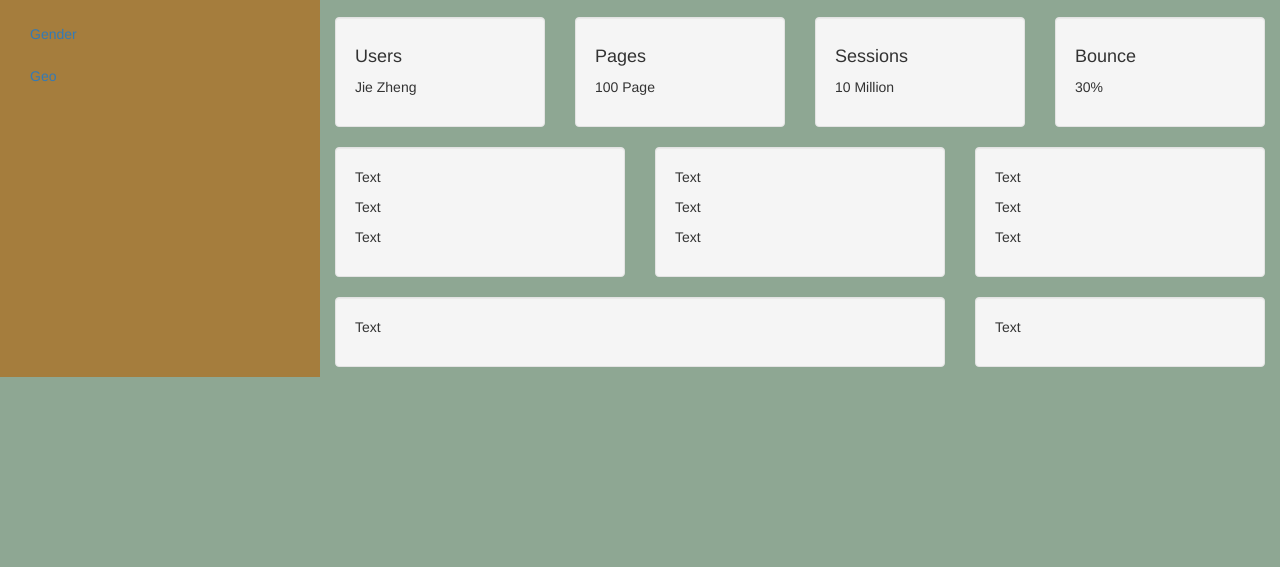
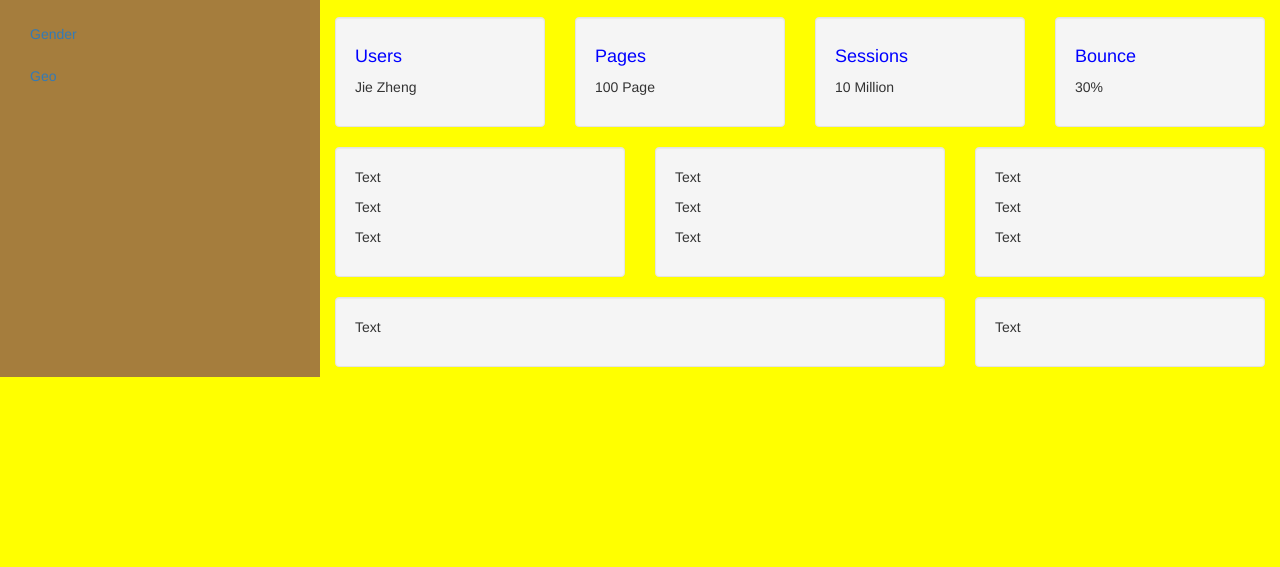
Before and after one commit to Gia0471610/Assignment-1---Jie-Zheng, a plain HTML site: page analytics.html in a window 1280 px wide. Shown: the part 233-800 px from the top of the page. Drawn offline with nearby package versions, Linux system fonts and the light colour scheme.

Commit message:
Update analytics.html

```diff
--- a/analytics.html
+++ b/analytics.html
@@ -22,7 +22,8 @@
     @media screen and (max-width: 767px) {
       .row.content {height: auto;}
     }
-  body{background-color:rgb(142, 167, 147);}
+    body{background-color:yellow;}
+    h4{color:blue}
 </style>
 <img src="nscc-it-jpeg.jpg" width="630" height="100">
 <body>
```
